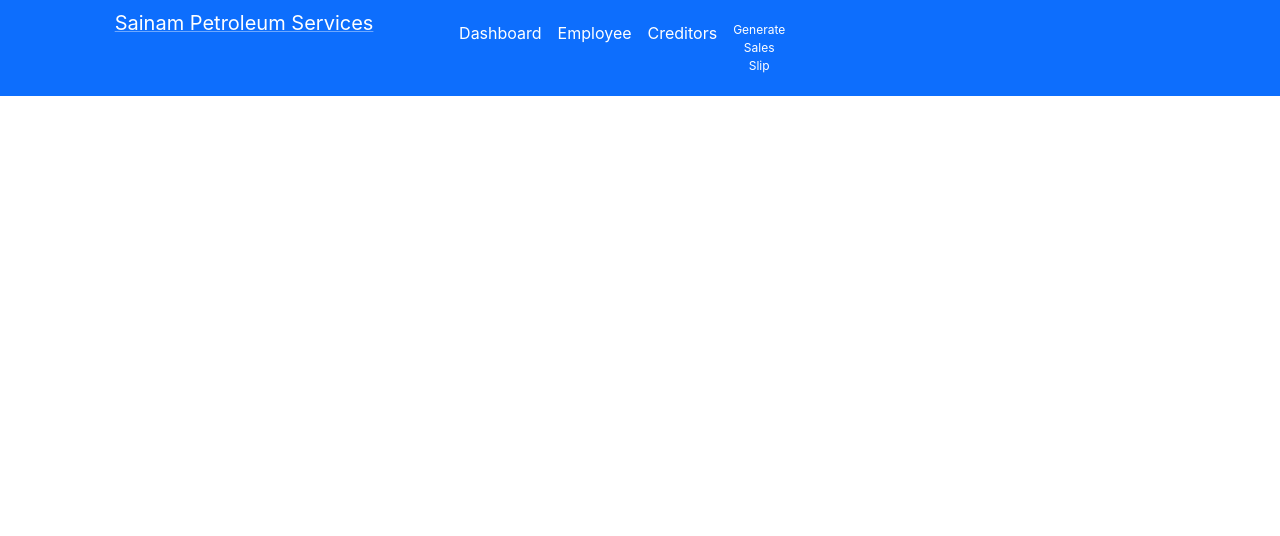
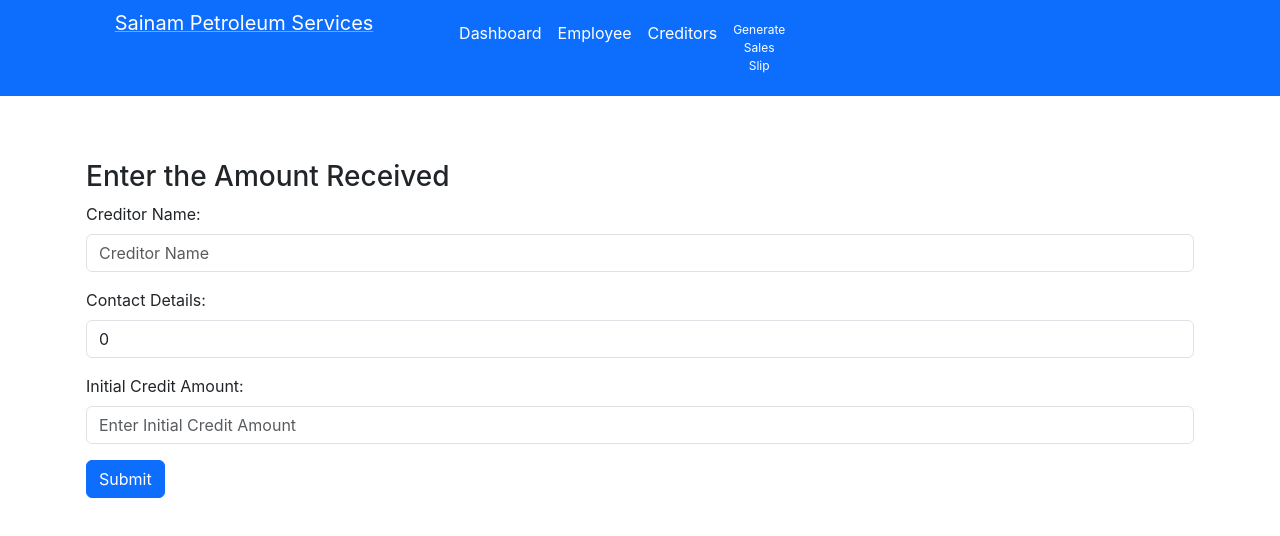
Before and after one commit to Vedant112000/Pump, a React (Create React App) app in the folder frontend/pump/: page /editCreditor/1 in a window 1280 px wide. Shown: the top 536 px of the page. Built offline with nearby package versions, Linux system fonts and the light colour scheme; no server answers.

Commit message:
auto populate edit creditor feature issue resolved

```diff
--- a/frontend/pump/package.json
+++ b/frontend/pump/package.json
@@ -3,6 +3,7 @@
   "version": "0.1.0",
   "private": true,
   "dependencies": {
+    "@react-icons/all-files": "^4.1.0",
     "@testing-library/jest-dom": "^5.17.0",
     "@testing-library/react": "^13.4.0",
     "@testing-library/user-event": "^13.5.0",
@@ -12,8 +13,10 @@
     "react": "^18.2.0",
     "react-bootstrap": "^2.9.0",
     "react-dom": "^18.2.0",
+    "react-icons": "^4.11.0",
     "react-router-dom": "^6.16.0",
     "react-scripts": "5.0.1",
+    "react-toastify": "^9.1.3",
     "web-vitals": "^2.1.4"
   },
   "scripts": {
--- a/frontend/pump/src/App.js
+++ b/frontend/pump/src/App.js
@@ -2,6 +2,8 @@
 import AppBar from './views/AppBar';
 import Dashboard from './views/Dashboard';
 import { Routes, Route } from 'react-router-dom';
+import { ToastContainer } from 'react-toastify';
+  import 'react-toastify/dist/ReactToastify.css';
 import Employee from './views/Employee/Employee';
 import Creditors from './views/Creditors/Creditors';
 import AddCreditors from './views/Creditors/AddCreditors';
@@ -14,8 +16,9 @@
     <>
     <div className="App">
       <AppBar />
+
     </div>
-
+    <ToastContainer position="top-center" />
     <Routes>
         <Route path='/' Component={Dashboard} />
         <Route path='/employee' Component={Employee} />
@@ -23,7 +26,7 @@
         <Route path='/addCreditor' Component={AddCreditors} />
         <Route path='/addEmployee' Component={AddEmployee}/>
         <Route path='/paySlip' Component={PaySlip}/>
-        <Route path='/editCreditor' Component={EditCreditor}/>
+        <Route path='/editCreditor/:id' Component={EditCreditor}/>
     </Routes>
     </>
   );
--- a/frontend/pump/src/views/Creditors/AddCreditors.js
+++ b/frontend/pump/src/views/Creditors/AddCreditors.js
@@ -3,6 +3,7 @@
 import {useNavigate} from 'react-router-dom';
 import Button from 'react-bootstrap/Button';
 import Form from 'react-bootstrap/Form';
+import {toast} from 'react-toastify';
 
 
 const AddCreditors = () => {
@@ -43,6 +44,8 @@
       .catch(error => {
         console.error('Error:', error);
       });
+
+      toast.success('Successfully added the creditor');
   };
 
   return (
--- a/frontend/pump/src/views/Creditors/Creditors.js
+++ b/frontend/pump/src/views/Creditors/Creditors.js
@@ -3,10 +3,15 @@
 import axios from 'axios';
 import {Link} from 'react-router-dom';
 import Button from 'react-bootstrap/Button';
+import {toast} from 'react-toastify';
+import { FaPlus } from "@react-icons/all-files/fa/FaPlus";
+import { FaTrash } from "@react-icons/all-files/fa/FaTrash";
+import { FaPenNib } from "@react-icons/all-files/fa/FaPenNib";
 
 const Creditors = () => {
 
-  const [creditor, setCreditors] = useState([]);
+  const [creditors, setCreditors] = useState([]);
+
 
   useEffect(() => {
     fetchData();
@@ -28,12 +33,11 @@
       axios.delete(`http://localhost:5000/creditor/delete/${id}`)
       .then(response => {
         fetchData();
+        toast.error("Creditor Deleted Successfully");
         console.log(response.data.Message);
       })
     }
   }
-
-
 
 
   return (
@@ -41,7 +45,7 @@
     <h2 className='mt-3'>Creditor Details</h2>
       <Link to='/addCreditor' style={{textDecoration: 'none', color: 'white'}}>
 
-        <button type="button" class="btn btn-primary mt-2"><i class="bi bi-plus-square"></i>Add Creditor</button>
+        <button type="button" class="btn btn-primary mt-2"><FaPlus style={{marginRight: 5, padding: 2}} />Add Creditor</button>
 
       </Link>
 
@@ -56,15 +60,17 @@
           <th>Actions</th>
         </tr>
         {
-          creditor.map((creditors, index) => {
+          creditors.map((creditors, index) => {
             return <tr key={index}>
                   <td>{index+1}</td>
                   <td>{creditors.name}</td>
                   <td>{creditors.contact_details}</td>
                   <td>{creditors.totalCreditAmount}</td>
-                  <td><Button variant="danger" onClick={() => deleteCreditors(creditors.CreditorID)}>Delete</Button>
-                  <Link to={'/editCreditor'}>
-                    <Button variant="primary" style={{marginLeft: 10}}  >Amount Received</Button>
+                  <td><Button variant="danger" onClick={() => deleteCreditors(creditors.CreditorID)}><FaTrash /></Button>
+                  <Link to={`/editCreditor/${creditors.CreditorID}`}>
+
+                    <Button variant="primary" style={{marginLeft: 10}} ><FaPenNib /></Button>
+
                   </Link>
                   </td>
                 </tr>
--- a/frontend/pump/src/views/Creditors/EditCreditor.js
+++ b/frontend/pump/src/views/Creditors/EditCreditor.js
@@ -1,83 +1,48 @@
-import React, { useState, useEffect } from 'react';
+import React, { useEffect, useState } from 'react';
 import axios from 'axios';
+import { useParams } from 'react-router-dom';
 import Button from 'react-bootstrap/Button';
 import Form from 'react-bootstrap/Form';
 
 const EditCreditor = () => {
-  const [creditors, setCreditors] = useState([]);
-  const [creditor, setCreditor] = useState(''); // Change to a string
-  const [totalCreditAmount, setTotalCreditAmount] = useState([]);
+
+  const {id} = useParams();
+
+  const [creditor, setCreditor] = useState(
+    {
+      id: id,
+      name: "",
+      totalCreditAmount: 0,
+    }
+  )
 
   useEffect(() => {
-    fetchData();
-  }, []);
-
-
-
-
-  const fetchData = () => {
-    axios
-      .get('http://localhost:5000/creditor/get')
-      .then((response) => {
-        setCreditors(response.data.data);
+    axios.get(`http://localhost:5000/creditor/get/${id}`)
+    .then(response => {
+      setCreditor({...creditor, name: response.data.data[0].name, totalCreditAmount: response.data.data[0].totalCreditAmount});
     })
-      .catch((error) => {
-        console.log(error);
-      });
-  };
-
-  const selectedCreditor = (e) => {
-    const { value } = e.target;
-    setCreditor(value); // Update the selected creditor
-    getCreditor(value); // Fetch the credit amount
-  };
-
-  const handleChangeAmount = (e) => {
-    // Handle received amount as needed
-  };
-
-  useEffect(() => {
-    getCreditor(creditor);
-  },[creditor])
-
-  const getCreditor = (creditorID) => {
-    axios.get(`http://localhost:5000/creditor/get/${creditorID}`)
-      .then((response) => {
-        setTotalCreditAmount(response.data.data);
+    .catch(error => {
+      console.error(error);
     })
-      .catch((error) => {
-        console.error(error);
-      });
-  };
-
-  console.log(creditors);
-  console.log(creditor);
-  console.log(totalCreditAmount);
+  },[])
 
   return (
     <div className='container p-3 mt-5'>
-      <h3>Change the Amount Received</h3>
+      <h3>Enter the Amount Received</h3>
             <Form>
-        <Form.Group className="mb-3" controlId="formBasicEmail">
-          <Form.Label>Creditor Name:</Form.Label>
-          <Form.Select aria-label="Default select example" value={creditor} onChange={selectedCreditor}>
-            <option value="">Select a Creditor</option>
-            {creditors.map((creditor) => (
-              <option key={creditor.CreditorID} value={creditor.CreditorID}>
-                {creditor.name}
-              </option>
-            ))}
-          </Form.Select>
+          <Form.Group className="mb-3" controlId="formBasicName">
+            <Form.Label>Creditor Name: </Form.Label>
+            <Form.Control type="text" name="name" value={creditor.name} placeholder="Creditor Name" readOnly/>
           </Form.Group>
 
-        <Form.Group className="mb-3" controlId="formBasicCurrentAmount">
-          <Form.Label>Current Credit Amount</Form.Label>
-          <Form.Control type="Number" value={totalCreditAmount.totalCreditAmount} readOnly />
+          <Form.Group className="mb-3" controlId="formBasicContact">
+            <Form.Label>Contact Details: </Form.Label>
+            <Form.Control type="Number" name='contact_details' value={creditor.totalCreditAmount} placeholder="Total Credit Amount"  readOnly/>
           </Form.Group>
 
-        <Form.Group className="mb-3" controlId="formBasicCreditAmount">
-          <Form.Label>Received Credit Amount</Form.Label>
-          <Form.Control type="Number" value="" onChange={handleChangeAmount} />
+          <Form.Group className="mb-3" controlId="formBasicCredit">
+            <Form.Label>Initial Credit Amount: </Form.Label>
+            <Form.Control type="Number" name='totalCreditAmount' value=""  placeholder="Enter Initial Credit Amount" />
           </Form.Group>
 
           <Button variant="primary" type="submit">
@@ -85,7 +50,7 @@
           </Button>
         </Form>
   </div>
-  );
-};
+  )
+}
 
 export default EditCreditor
--- a/frontend/pump/src/views/Employee/AddEmployee.js
+++ b/frontend/pump/src/views/Employee/AddEmployee.js
@@ -3,6 +3,7 @@
 import Form from 'react-bootstrap/Form';
 import axios from 'axios';
 import {useNavigate} from 'react-router-dom';
+import {toast} from 'react-toastify';
 
 const AddEmployee = () => {
 
@@ -27,8 +28,7 @@
     e.preventDefault();
 
     sendRequest(formData);
-
-    navigate('/employee');
+    toast.success("Successfully added Employee");
   }
 
 
@@ -42,6 +42,7 @@
     .catch(error => {
       console.error('Error:', error);
     });
+    navigate('/employee');
   }else{
     navigate('/employee');
   }
--- a/frontend/pump/src/views/Employee/Employee.js
+++ b/frontend/pump/src/views/Employee/Employee.js
@@ -5,6 +5,7 @@
 import {Link} from 'react-router-dom';
 import { useNavigate } from 'react-router-dom';
 import AddCreditors from '../Creditors/AddCreditors';
+import {toast} from 'react-toastify';
 
 const Employee = () => {
 
@@ -37,7 +38,7 @@
           // Handle a successful response (e.g., update the UI)
           // setEmployee(employees.filter(employee => employee.EmpId !== id));
           fetchData();
-          console.log('Data deleted successfully');
+          toast.error("Employee Deleted Successfully");
 
           navigate('/employee');
         })
```
Also changed, not shown: 2 other files (tests, documents, lock files or other folders). Lines whose indentation alone changed are shown as unchanged.
